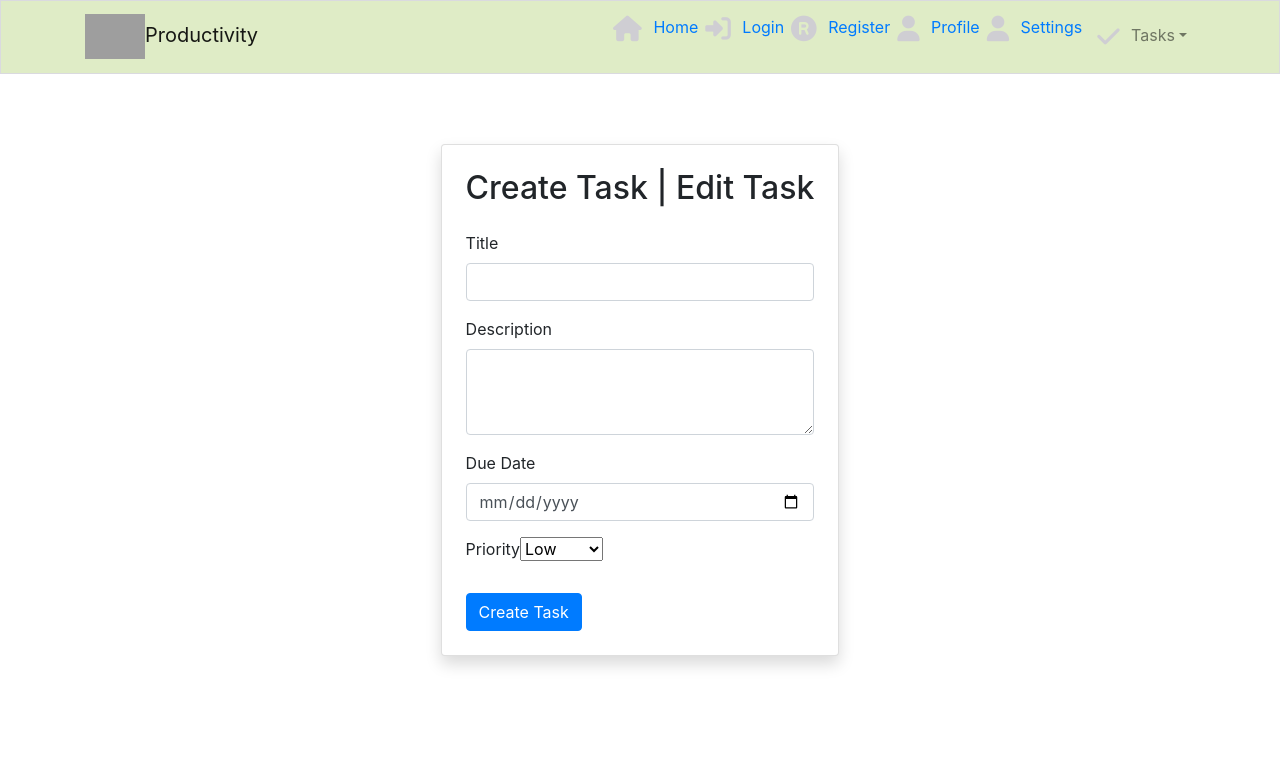
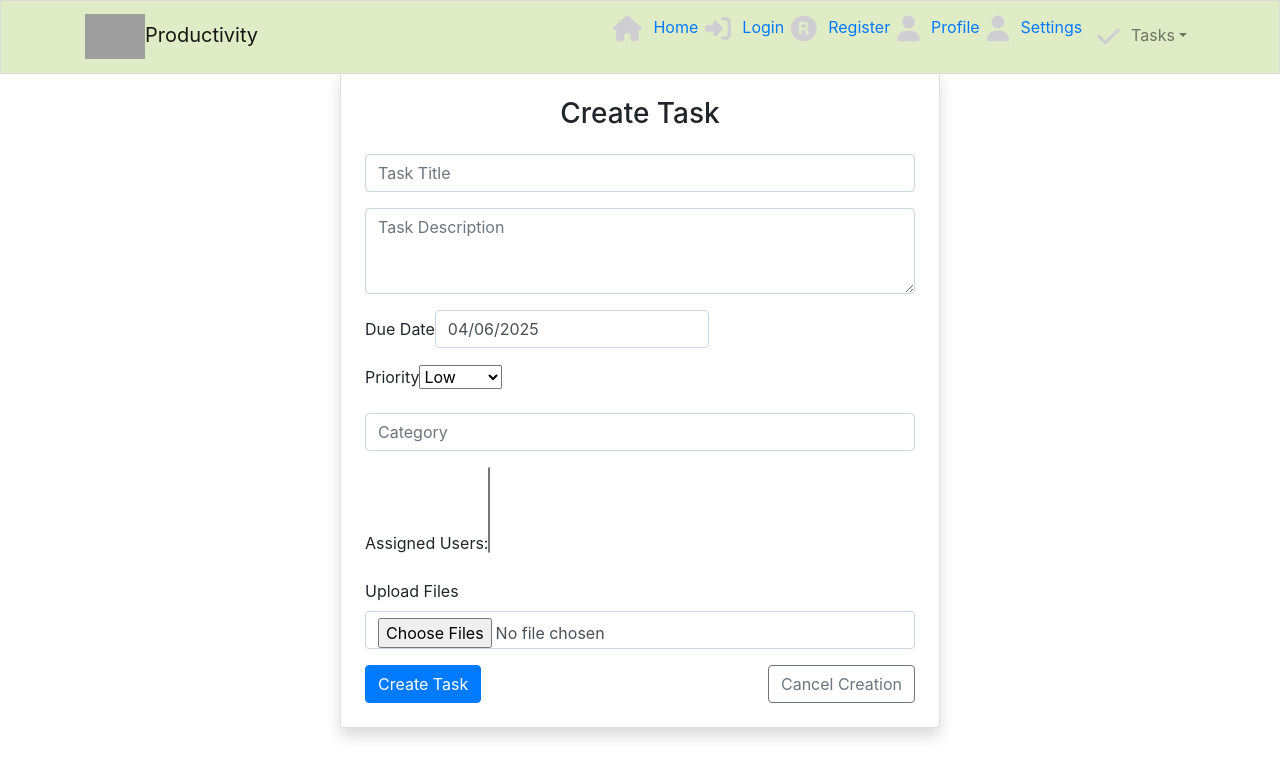
Before and after one commit to yohannes2025/pp5_productivity_app_frontend, a React (Create React App) app: page /createtask in a window 1280 px wide. Shown: the top 778 px of the page. Built offline with nearby package versions, Linux system fonts and the light colour scheme; grey boxes are pictures that could not be loaded.

Commit message:
Update Create Task and Edit Task to include the requirements title, task description, due date, priority, and category

```diff
--- a/src/components/CreateTask.js
+++ b/src/components/CreateTask.js
@@ -1,91 +1,84 @@
-// CreateTask.js
 import React, { useState } from "react";
-import axios from "axios";
-import { Container, Row, Col, Form, Button, Card } from "react-bootstrap";
+import DatePicker from "react-datepicker";
+import "react-datepicker/dist/react-datepicker.css";
+import { Container, Card, Form, Button } from "react-bootstrap";
 
-const CreateTask = () => {
-  const [task, setTask] = useState({
-    title: "",
-    description: "",
-    dueDate: "",
-    priority: "low",
+const CreateTask = ({ users = [], onSubmit, onCancel }) => {
+  const [title, setTitle] = useState("");
+  const [description, setDescription] = useState("");
+  const [dueDate, setDueDate] = useState(new Date());
+  const [priority, setPriority] = useState("low");
+  const [category, setCategory] = useState("");
+  const [assignedUsers, setAssignedUsers] = useState([]);
+  const [files, setFiles] = useState([]);
+
+  const handleSubmit = (event) => {
+    event.preventDefault();
+    onSubmit({
+      title,
+      description,
+      dueDate,
+      priority,
+      category,
+      assignedUsers,
+      files,
     });
-
-  const handleInputChange = (e) => {
-    const { name, value } = e.target;
-    setTask((prevTask) => ({
-      ...prevTask,
-      [name]: value,
-    }));
   };
 
-  const handleSubmit = async (e) => {
-    e.preventDefault();
-    try {
-      await axios.post("/api/tasks", task);
-      setTask({
-        title: "",
-        description: "",
-        dueDate: "",
-        priority: "low",
-      });
-      console.log("Task created successfully");
-    } catch (error) {
-      console.error("Error creating task:", error);
+  const handleAssignedUserChange = (e) => {
+    const options = e.target.options;
+    const selected = [];
+    for (let i = 0; i < options.length; i++) {
+      if (options[i].selected) {
+        selected.push(options[i].value);
       }
+    }
+    setAssignedUsers(selected);
   };
 
   return (
     <Container
       fluid
-      className="d-flex justify-content-center align-items-center"
+      className="d-flex align-items-center justify-content-center"
       style={{ minHeight: "100vh" }}
     >
-      <Row>
-        <Col>
-          <Card className="p-4 shadow" style={{ minWidth: "350px" }}>
-            <h2 className="text-center mb-4">Create Task | Edit Task</h2>
+      <Card className="p-4 shadow" style={{ width: "100%", maxWidth: "600px" }}>
+        <h3 className="text-center mb-4">Create Task</h3>
         <Form onSubmit={handleSubmit}>
-              <Form.Group controlId="taskTitle" className="mb-3">
-                <Form.Label>Title</Form.Label>
+          <Form.Group controlId="taskTitle">
             <Form.Control
               type="text"
-                  name="title"
-                  value={task.title}
-                  onChange={handleInputChange}
+              placeholder="Task Title"
+              value={title}
+              onChange={(e) => setTitle(e.target.value)}
               required
             />
           </Form.Group>
 
-              <Form.Group controlId="taskDescription" className="mb-3">
-                <Form.Label>Description</Form.Label>
+          <Form.Group controlId="taskDescription" className="mt-3">
             <Form.Control
               as="textarea"
+              placeholder="Task Description"
+              value={description}
+              onChange={(e) => setDescription(e.target.value)}
               rows={3}
-                  name="description"
-                  value={task.description}
-                  onChange={handleInputChange}
-                  required
             />
           </Form.Group>
 
-              <Form.Group controlId="taskDueDate" className="mb-3">
+          <Form.Group controlId="taskDueDate" className="mt-3">
             <Form.Label>Due Date</Form.Label>
-                <Form.Control
-                  type="date"
-                  name="dueDate"
-                  value={task.dueDate}
-                  onChange={handleInputChange}
-                  required
+            <DatePicker
+              selected={dueDate}
+              onChange={(date) => setDueDate(date)}
+              className="form-control"
             />
           </Form.Group>
 
-              <Form.Group controlId="taskPriority" className="mb-4">
+          <Form.Group controlId="taskPriority" className="mt-3">
             <Form.Label>Priority</Form.Label>
             <Form.Select
-                  name="priority"
-                  value={task.priority}
-                  onChange={handleInputChange}
+              value={priority}
+              onChange={(e) => setPriority(e.target.value)}
             >
               <option value="low">Low</option>
               <option value="medium">Medium</option>
@@ -93,15 +86,53 @@ const CreateTask = () => {
             </Form.Select>
           </Form.Group>
 
-              <div className="d-grid">
+          <Form.Group controlId="taskCategory" className="mt-3">
+            <Form.Control
+              type="text"
+              placeholder="Category"
+              value={category}
+              onChange={(e) => setCategory(e.target.value)}
+            />
+          </Form.Group>
+
+          <Form.Group controlId="assignedUsers" className="mt-3">
+            <Form.Label>Assigned Users:</Form.Label>
+            <Form.Select
+              multiple
+              value={assignedUsers}
+              onChange={handleAssignedUserChange}
+            >
+              {users.map((user) => (
+                <option key={user.id} value={user.id}>
+                  {user.name}
+                </option>
+              ))}
+            </Form.Select>
+          </Form.Group>
+
+          <Form.Group controlId="taskFiles" className="mt-3">
+            <Form.Label>Upload Files</Form.Label>
+            <Form.Control
+              type="file"
+              multiple
+              onChange={(e) => setFiles(Array.from(e.target.files))}
+            />
+          </Form.Group>
+
+          <div className="d-flex justify-content-between mt-3">
             <Button variant="primary" type="submit">
               Create Task
+            </Button>
+            <Button
+              variant="outline-secondary"
+              type="button"
+              onClick={onCancel}
+            >
+              Cancel Creation
             </Button>
           </div>
         </Form>
       </Card>
-        </Col>
-      </Row>
     </Container>
   );
 };
--- a/src/components/EditTask.js
+++ b/src/components/EditTask.js
@@ -1,198 +1,87 @@
-// //EditTask.js:
+import React, { useState } from "react";
+import DatePicker from "react-datepicker";
+import "react-datepicker/dist/react-datepicker.css";
+import { Container, Card, Form, Button } from "react-bootstrap";
 
-// import React, { useState, useEffect } from "react";
-// import axios from "axios";
-// import { useParams } from "react-router-dom";
+const EditTask = ({ task, users = [], onSubmit, onCancel }) => {
+  const [title, setTitle] = useState(task?.title || "");
+  const [description, setDescription] = useState(task?.description || "");
+  const [dueDate, setDueDate] = useState(
+    task?.dueDate ? new Date(task.dueDate) : new Date()
+  );
+  const [priority, setPriority] = useState(task?.priority || "low");
+  const [category, setCategory] = useState(task?.category || "");
+  const [assignedUsers, setAssignedUsers] = useState(task?.assignedUsers || []);
+  const [files, setFiles] = useState([]);
 
-// const EditTask = () => {
-//   const { id } = useParams();
-//   const [task, setTask] = useState({
-//     title: "",
-//     description: "",
-//     dueDate: "",
-//     priority: "low",
-//   });
-
-//   useEffect(() => {
-//     // Fetch the task data from the API
-//     const fetchTaskData = async () => {
-//       try {
-//         const response = await axios.get(`/api/tasks/${id}`);
-//         setTask(response.data);
-//       } catch (error) {
-//         console.error("Error fetching task data:", error);
-//       }
-//     };
-//     fetchTaskData();
-//   }, [id]);
-
-//   const handleInputChange = (e) => {
-//     const { name, value } = e.target;
-//     setTask((prevTask) => ({
-//       ...prevTask,
-//       [name]: value,
-//     }));
-//   };
-
-//   const handleSubmit = async (e) => {
-//     e.preventDefault();
-//     try {
-//       await axios.put(`/api/tasks/${id}`, task);
-//       // Display a success message to the user
-//       console.log("Task updated successfully");
-//     } catch (error) {
-//       console.error("Error updating task:", error);
-//     }
-//   };
-
-//   return (
-//     <div>
-//       <h1>Edit Task</h1>
-//       <form onSubmit={handleSubmit}>
-//         <label>
-//           Title:
-//           <input
-//             type="text"
-//             name="title"
-//             value={task.title}
-//             onChange={handleInputChange}
-//             required
-//           />
-//         </label>
-//         <label>
-//           Description:
-//           <textarea
-//             name="description"
-//             value={task.description}
-//             onChange={handleInputChange}
-//             required
-//           ></textarea>
-//         </label>
-//         <label>
-//           Due Date:
-//           <input
-//             type="date"
-//             name="dueDate"
-//             value={task.dueDate}
-//             onChange={handleInputChange}
-//             required
-//           />
-//         </label>
-//         <label>
-//           Priority:
-//           <select
-//             name="priority"
-//             value={task.priority}
-//             onChange={handleInputChange}
-//           >
-//             <option value="low">Low</option>
-//             <option value="medium">Medium</option>
-//             <option value="high">High</option>
-//           </select>
-//         </label>
-//         <button type="submit">Update Task</button>
-//       </form>
-//     </div>
-//   );
-// };
-
-// export default EditTask;
-
-import React, { useState, useEffect } from "react";
-import axios from "axios";
-import { useParams } from "react-router-dom";
-import { Container, Row, Col, Form, Button, Card } from "react-bootstrap";
-
-const EditTask = () => {
-  const { id } = useParams();
-  const [task, setTask] = useState({
-    title: "",
-    description: "",
-    dueDate: "",
-    priority: "low",
+  const handleSubmit = (event) => {
+    event.preventDefault();
+    onSubmit({
+      ...task,
+      title,
+      description,
+      dueDate,
+      priority,
+      category,
+      assignedUsers,
+      files,
     });
-
-  useEffect(() => {
-    const fetchTaskData = async () => {
-      try {
-        const response = await axios.get(`/api/tasks/${id}`);
-        setTask(response.data);
-      } catch (error) {
-        console.error("Error fetching task data:", error);
-      }
-    };
-    fetchTaskData();
-  }, [id]);
-
-  const handleInputChange = (e) => {
-    const { name, value } = e.target;
-    setTask((prevTask) => ({
-      ...prevTask,
-      [name]: value,
-    }));
   };
 
-  const handleSubmit = async (e) => {
-    e.preventDefault();
-    try {
-      await axios.put(`/api/tasks/${id}`, task);
-      console.log("Task updated successfully");
-    } catch (error) {
-      console.error("Error updating task:", error);
+  const handleAssignedUserChange = (e) => {
+    const options = e.target.options;
+    const selected = [];
+    for (let i = 0; i < options.length; i++) {
+      if (options[i].selected) {
+        selected.push(options[i].value);
       }
+    }
+    setAssignedUsers(selected);
   };
 
   return (
     <Container
       fluid
-      className="d-flex justify-content-center align-items-center"
+      className="d-flex align-items-center justify-content-center"
       style={{ minHeight: "100vh" }}
     >
-      <Row>
-        <Col>
-          <Card className="p-4 shadow" style={{ minWidth: "350px" }}>
-            <h2 className="text-center mb-4">Edit Task</h2>
+      <Card className="p-4 shadow" style={{ width: "100%", maxWidth: "600px" }}>
+        <h3 className="text-center mb-4">Edit Task</h3>
         <Form onSubmit={handleSubmit}>
-              <Form.Group controlId="taskTitle" className="mb-3">
-                <Form.Label>Title</Form.Label>
+          <Form.Group controlId="taskTitle">
             <Form.Control
               type="text"
-                  name="title"
-                  value={task.title}
-                  onChange={handleInputChange}
+              placeholder="Task Title"
+              value={title}
+              onChange={(e) => setTitle(e.target.value)}
               required
             />
           </Form.Group>
 
-              <Form.Group controlId="taskDescription" className="mb-3">
-                <Form.Label>Description</Form.Label>
+          <Form.Group controlId="taskDescription" className="mt-3">
             <Form.Control
               as="textarea"
+              placeholder="Task Description"
+              value={description}
+              onChange={(e) => setDescription(e.target.value)}
               rows={3}
-                  name="description"
-                  value={task.description}
-                  onChange={handleInputChange}
-                  required
             />
           </Form.Group>
 
-              <Form.Group controlId="taskDueDate" className="mb-3">
+          <Form.Group controlId="taskDueDate" className="mt-3">
             <Form.Label>Due Date</Form.Label>
-                <Form.Control
-                  type="date"
-                  name="dueDate"
-                  value={task.dueDate}
-                  onChange={handleInputChange}
-                  required
+            <DatePicker
+              selected={dueDate}
+              onChange={(date) => setDueDate(date)}
+              className="form-control"
             />
           </Form.Group>
 
-              <Form.Group controlId="taskPriority" className="mb-4">
+          <Form.Group controlId="taskPriority" className="mt-3">
             <Form.Label>Priority</Form.Label>
             <Form.Select
-                  name="priority"
-                  value={task.priority}
-                  onChange={handleInputChange}
+              value={priority}
+              onChange={(e) => setPriority(e.target.value)}
             >
               <option value="low">Low</option>
               <option value="medium">Medium</option>
@@ -200,15 +89,53 @@ const EditTask = () => {
             </Form.Select>
           </Form.Group>
 
-              <div className="d-grid">
+          <Form.Group controlId="taskCategory" className="mt-3">
+            <Form.Control
+              type="text"
+              placeholder="Category"
+              value={category}
+              onChange={(e) => setCategory(e.target.value)}
+            />
+          </Form.Group>
+
+          <Form.Group controlId="assignedUsers" className="mt-3">
+            <Form.Label>Assigned Users:</Form.Label>
+            <Form.Select
+              multiple
+              value={assignedUsers}
+              onChange={handleAssignedUserChange}
+            >
+              {users.map((user) => (
+                <option key={user.id} value={user.id}>
+                  {user.name}
+                </option>
+              ))}
+            </Form.Select>
+          </Form.Group>
+
+          <Form.Group controlId="taskFiles" className="mt-3">
+            <Form.Label>Upload Files</Form.Label>
+            <Form.Control
+              type="file"
+              multiple
+              onChange={(e) => setFiles(Array.from(e.target.files))}
+            />
+          </Form.Group>
+
+          <div className="d-flex justify-content-between mt-3">
             <Button variant="primary" type="submit">
-                  Update Task
+              Edit Task
+            </Button>
+            <Button
+              variant="outline-secondary"
+              type="button"
+              onClick={onCancel}
+            >
+              Cancel Edit
             </Button>
           </div>
         </Form>
       </Card>
-        </Col>
-      </Row>
     </Container>
   );
 };
```
Lines whose indentation alone changed are shown as unchanged.
